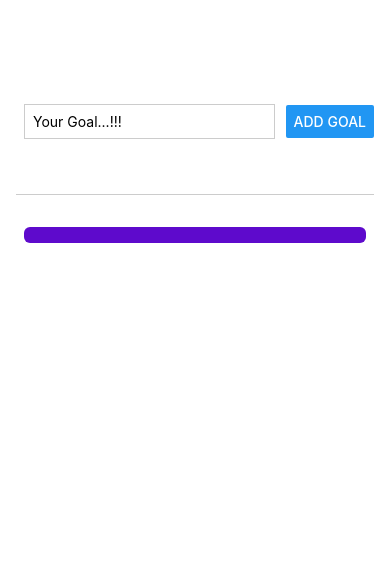
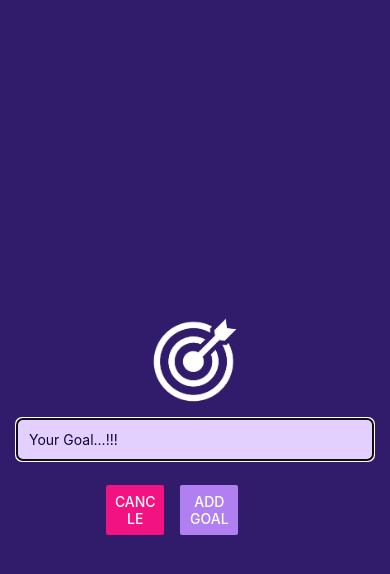
Before and after one commit to dhruvinprajapati-acute/react-native-a1, a React Native app: screen / in a window 390 px wide. Both pictures are taken after a click on the button "ADD GOAL". Shown: the top 574 px of the page. Built offline with nearby package versions, Linux system fonts and the light colour scheme.

Commit message:
modal use on add goal button, setup some styles

```diff
--- a/App.tsx
+++ b/App.tsx
@@ -20,13 +20,22 @@
 
 
 function App(): React.JSX.Element {
+  const [modalIsVisible, setModalIsVisible] = useState(false);
   const [courseGoles, setCourseGoles] = useState([]);
+
+  function startAddGoalHandler(){
+    setModalIsVisible(true);
+  }
+  function endAddGoalHandler(){
+    setModalIsVisible(false);
+  }
 
   function addGoalHandler(enterdGoalText:any){
     setCourseGoles((currentCourseGoals) => [
       ...currentCourseGoals,
       {text: enterdGoalText, id: Math.random().toString()}
     ]);
+    endAddGoalHandler();
   }
   function deleteGoalsHandler(id: string){
     setCourseGoles(currentGoalState => {
@@ -35,7 +44,12 @@
   }
   return (
     <View style={styles.appContainer}>
-      <GoalInput onAddGoal={addGoalHandler}/>
+      <Button title="Add Goal" color="#5e0acc" onPress={startAddGoalHandler} />
+      <GoalInput
+        onAddGoal={addGoalHandler}
+        onCancle={endAddGoalHandler}
+        visible={modalIsVisible}
+      />
       <View style={styles.goalsContainer}>
         <FlatList
         data={courseGoles}
--- a/app.json
+++ b/app.json
@@ -1,4 +1,5 @@
 {
   "name": "demo3",
-  "displayName": "demo3"
+  "displayName": "demo3",
+  "backgroundColor": "#1e085a"
 }
--- a/components/GoalInput.tsx
+++ b/components/GoalInput.tsx
@@ -1,6 +1,6 @@
 /* eslint-disable react/react-in-jsx-scope */
 import { useState } from "react";
-import { Button, StyleSheet, TextInput, View } from "react-native";
+import { Button, Image, Modal, StyleSheet, TextInput, View } from "react-native";
 
 function GoalInput(props: any) {
     const [enterdGoalText, setEnterdGoalText] = useState('');
@@ -15,35 +15,58 @@
     }
 
     return(
+        <Modal visible={props.visible} animationType="slide">
             <View style={styles.inputContainer}>
+                <Image style={styles.image} source={require('../assets/images/goal.png')} />
                 <TextInput
                     style={styles.textInput}
                     placeholder="Your Goal...!!!"
                     onChangeText={goalInputHandler}
                     value={enterdGoalText}
                 />
-            <Button title="Add Goal" onPress={addGoalHandler}/>
+                <View style={styles.buttonContainer}>
+                    <View style={styles.button}>
+                        <Button title="Cancle" onPress={props.onCancle} color="#f31282"/>
                     </View>
+                    <View style={styles.button}>
+                        <Button title="Add Goal" onPress={addGoalHandler} color="#b180f0"/>
+                    </View>
+                </View>
+            </View>
+        </Modal>
     );
 }
 
 const styles = StyleSheet.create({
+    image:{
+        width: 100,
+        height: 100
+    },
     inputContainer: {
         flex:1,
-        flexDirection: 'row',
-        justifyContent: 'space-between',
+        justifyContent: 'center',
         alignItems: 'center',
-        marginBottom: 24,
-        borderBottomWidth: 1,
-        borderBlockColor: '#cccccc',
+        padding: 16,
+        backgroundColor: '#311b6b'
       },
       textInput:{
         borderWidth: 1,
-        borderColor: '#cccccc',
-        width: '70%',
+        borderColor: '#e4d0ff',
+        backgroundColor: '#e4d0ff',
+        color: '#120438',
+        borderRadius: 6,
+        width: '100%',
         margin: 8,
-        padding: 8,
+        padding: 12,
       },
+      buttonContainer:{
+        marginTop: 16,
+        flexDirection: 'row',
+      },
+      button: {
+        width: '30%',
+        marginHorizontal: 8,
+      }
 })
 
 export default GoalInput
```
Also changed, not shown: assets/images/goal.png (added). Lines whose indentation alone changed are shown as unchanged.
